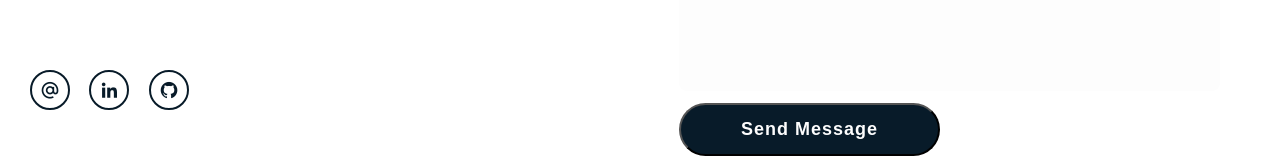
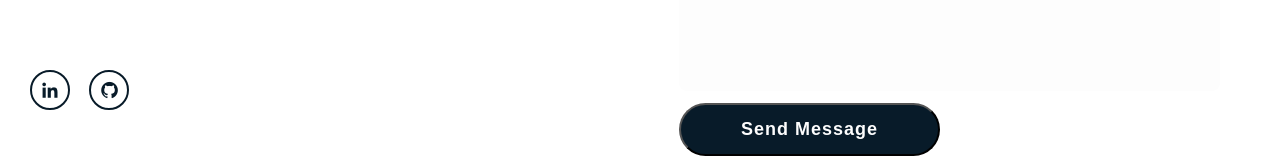
Before and after one commit to kolekarr/Portfolio_Rohit-Kolekar, a plain HTML site: page index.html in a window 1280 px wide. Shown: the part 5377-5537 px from the top of the page. Drawn offline with nearby package versions, Linux system fonts and the light colour scheme.

Commit message:
Removed Email Due to Security Reasons
Removed Email Due to Security Reasons

```diff
--- a/index.html
+++ b/index.html
@@ -283,7 +283,6 @@
         <li><i class="bx bx-mobile"></i> +353 899607044</li>
       </div>
       <div class="contact-icons">
-        <a href="mailto:rohitrajaram.kolekar@gmail.com"><i class="bx bx-at"></i></a>
         <a href="https://www.linkedin.com/in/rohit-rajaram-kolekar/"><i class="bx bxl-linkedin"></i></a>
         <a href="https://github.com/kolekarr"><i class="bx bxl-github"></i></a>
       </div>
```
